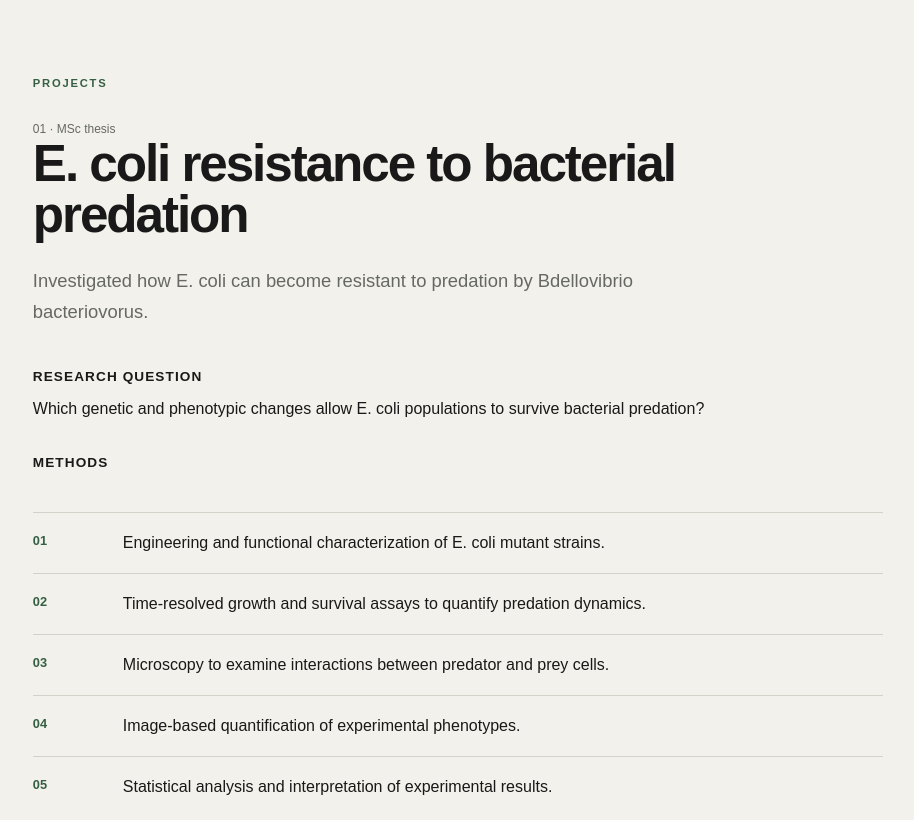
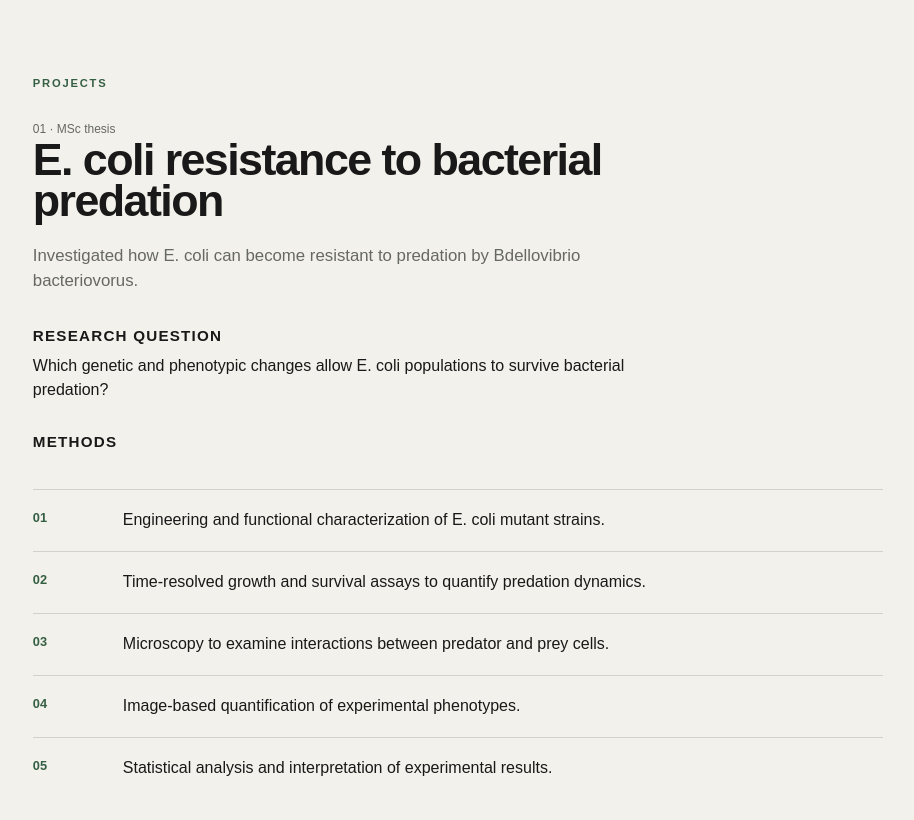
Before and after one commit to sarahgabsschon/sarahgabsschon.github.io, a plain HTML site: page index.html in a window 1280 px wide. Shown: the part 2240-3060 px from the top of the page, without its empty margins (44-958 px from the left). Drawn offline with Linux system fonts and the light colour scheme.

Commit message:
Update style.css

```diff
--- a/style.css
+++ b/style.css
@@ -527,48 +527,80 @@ section {
 }
 
 
-/* Large project title */
+/* =========================================================
+   LARGE PROJECT TITLE
+   Example:
+   "E. coli resistance to bacterial predation"
+   ========================================================= */
+
 .project-detail h3 {
-  max-width: 700px;
+  max-width: 680px;
 
-  margin-bottom: 26px;
+  /* Less space below title */
+  margin-bottom: 22px;
 
-  font-size: clamp(2.2rem, 4vw, 3.8rem);
+  /* Smaller than before */
+  font-size: clamp(2.2rem, 3.5vw, 3.1rem);
 
-  line-height: 1;
-  letter-spacing: -0.04em;
+  /* Tighter spacing between title lines */
+  line-height: 0.92;
+
+  letter-spacing: -0.035em;
 }
 
 
-/* Introductory project paragraph */
+/* =========================================================
+   INTRODUCTORY PROJECT PARAGRAPH
+   Example:
+   "Investigated how E. coli can become resistant..."
+   ========================================================= */
+
 .project-detail .lead {
-  max-width: 700px;
+  max-width: 620px;
 
-  margin-bottom: 40px;
+  margin-bottom: 34px;
 
   color: var(--muted);
 
-  font-size: 1.15rem;
-  line-height: 1.65;
+  font-size: 1.05rem;
+
+  /* Tighter than before */
+  line-height: 1.5;
 }
 
 
+/* =========================================================
+   SMALL SUBHEADINGS
+   Example:
+   RESEARCH QUESTION
+   METHODS
+   ========================================================= */
+
 .project-detail h4 {
-  margin:
-    32px 0
-    10px;
+  /* Space above and below the small heading */
+  margin: 30px 0 8px;
 
-  font-size: 0.85rem;
+  /* Slightly larger than before */
+  font-size: 0.95rem;
+
+  font-weight: 700;
+
+  line-height: 1.2;
 
   text-transform: uppercase;
   letter-spacing: 0.08em;
 }
 
 
+/* =========================================================
+   NORMAL PROJECT TEXT
+   ========================================================= */
+
 .project-detail p {
-  max-width: 700px;
+  max-width: 620px;
+
+  line-height: 1.55;
 }
-
 
 /* =========================================================
    12. PROJECT PROCESS / TIMELINE
```
